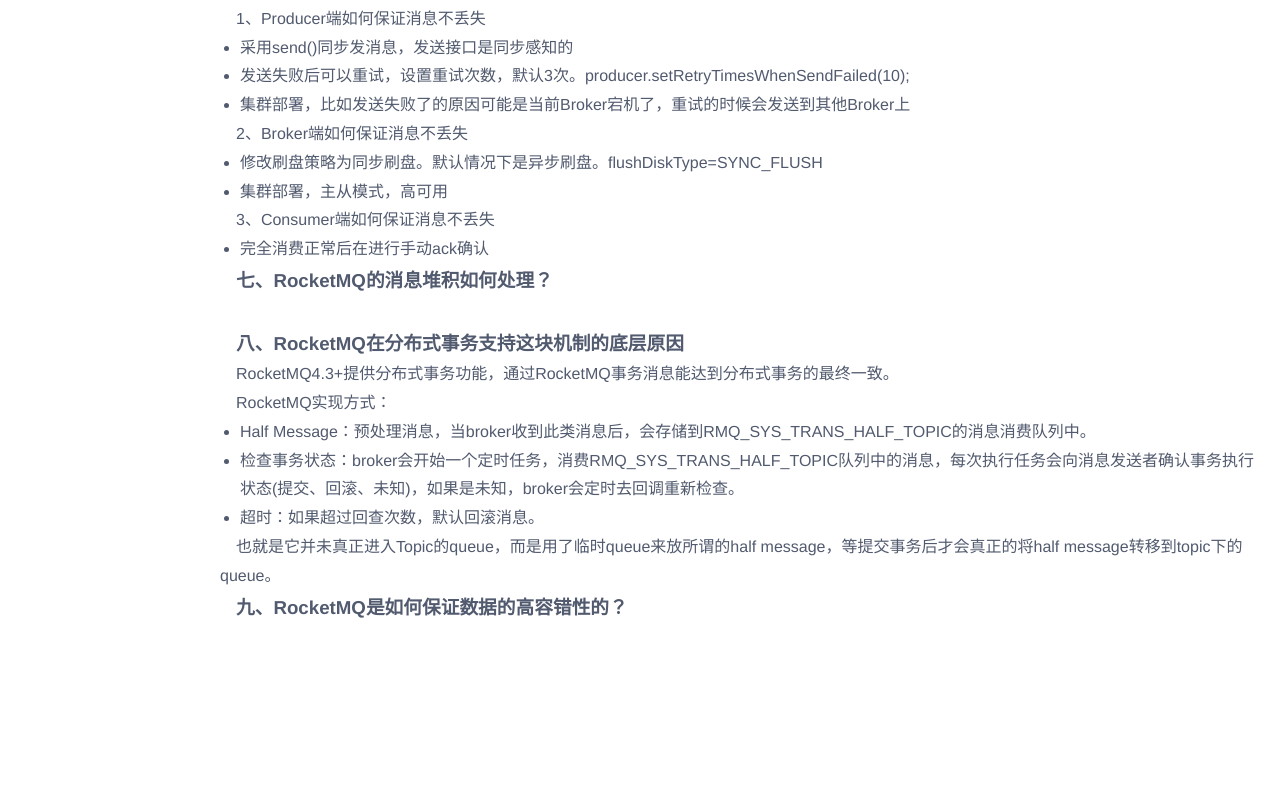
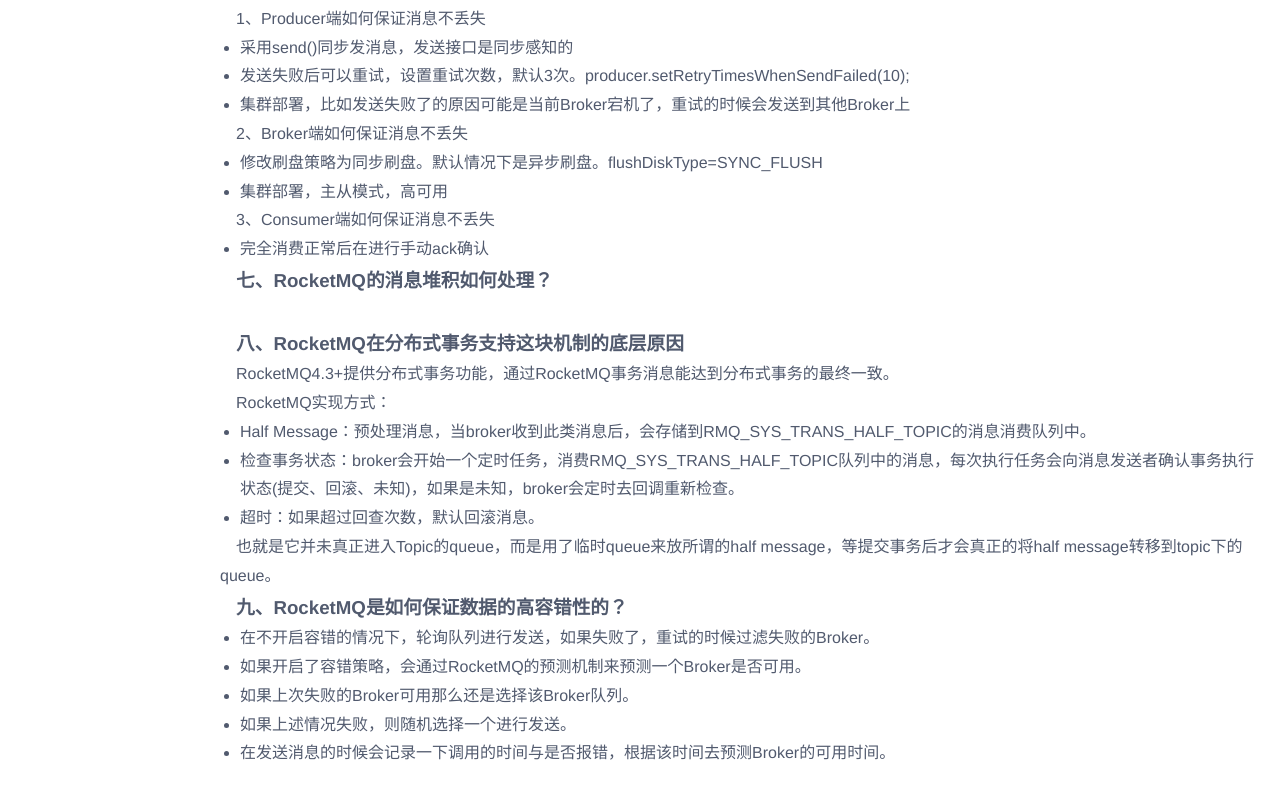
Before and after one commit to lixaviers/suyan-ms, a Vue app: page /#/mq in a window 1280 px wide. Shown: the part 1026-1824 px from the top of the page. Built offline with nearby package versions, Linux system fonts and the light colour scheme.

Commit message:
feat:page

```diff
--- a/src/views/page/mq.vue
+++ b/src/views/page/mq.vue
@@ -94,6 +94,13 @@
 </ul>
 <p>也就是它并未真正进入Topic的queue，而是用了临时queue来放所谓的half message，等提交事务后才会真正的将half message转移到topic下的queue。</p>
 <h3>九、RocketMQ是如何保证数据的高容错性的？</h3>
+<ul>
+<li>在不开启容错的情况下，轮询队列进行发送，如果失败了，重试的时候过滤失败的Broker。</li>
+<li>如果开启了容错策略，会通过RocketMQ的预测机制来预测一个Broker是否可用。</li>
+<li>如果上次失败的Broker可用那么还是选择该Broker队列。</li>
+<li>如果上述情况失败，则随机选择一个进行发送。</li>
+<li>在发送消息的时候会记录一下调用的时间与是否报错，根据该时间去预测Broker的可用时间。</li>
+</ul>
 <p>&nbsp;</p>
 <p>&nbsp;</p>
 <p>&nbsp;</p>
```
